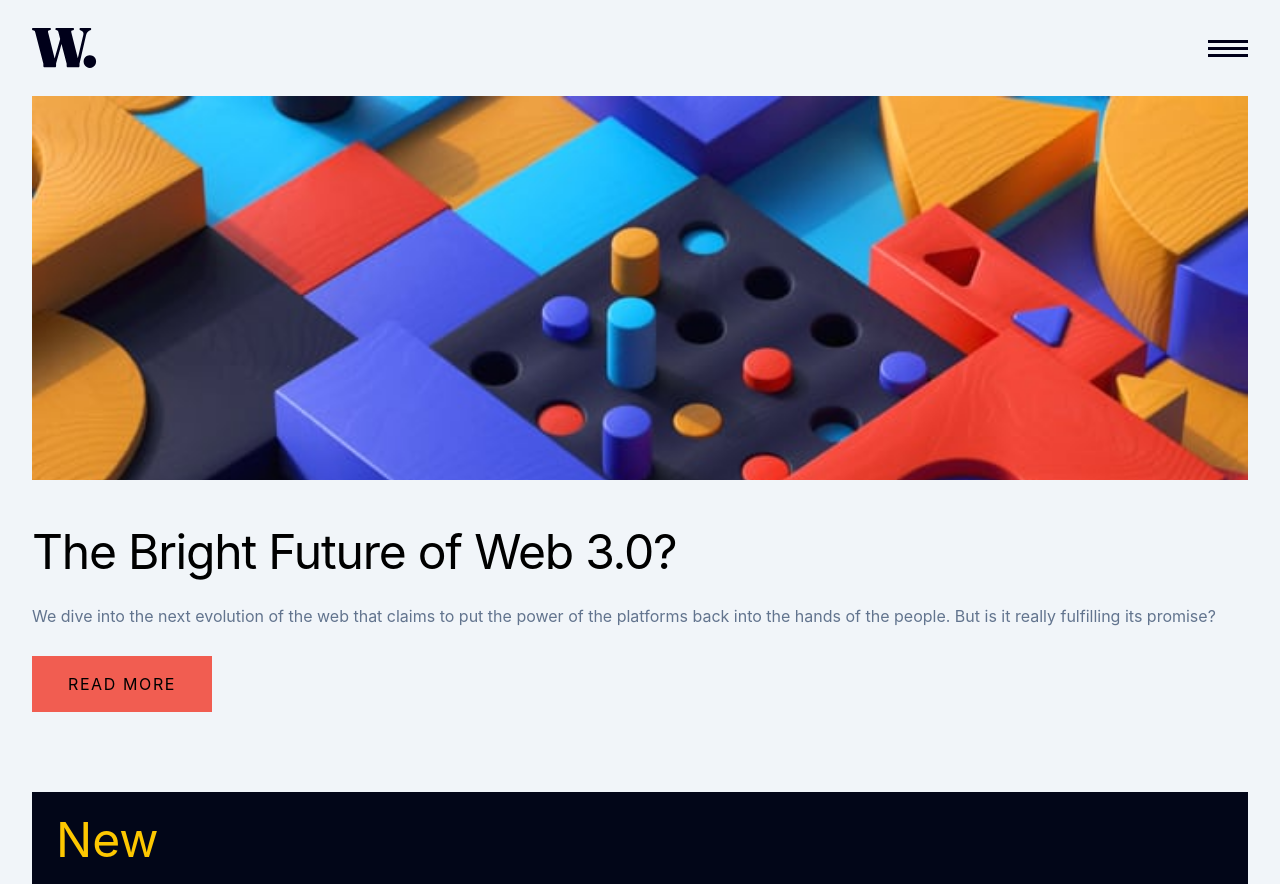
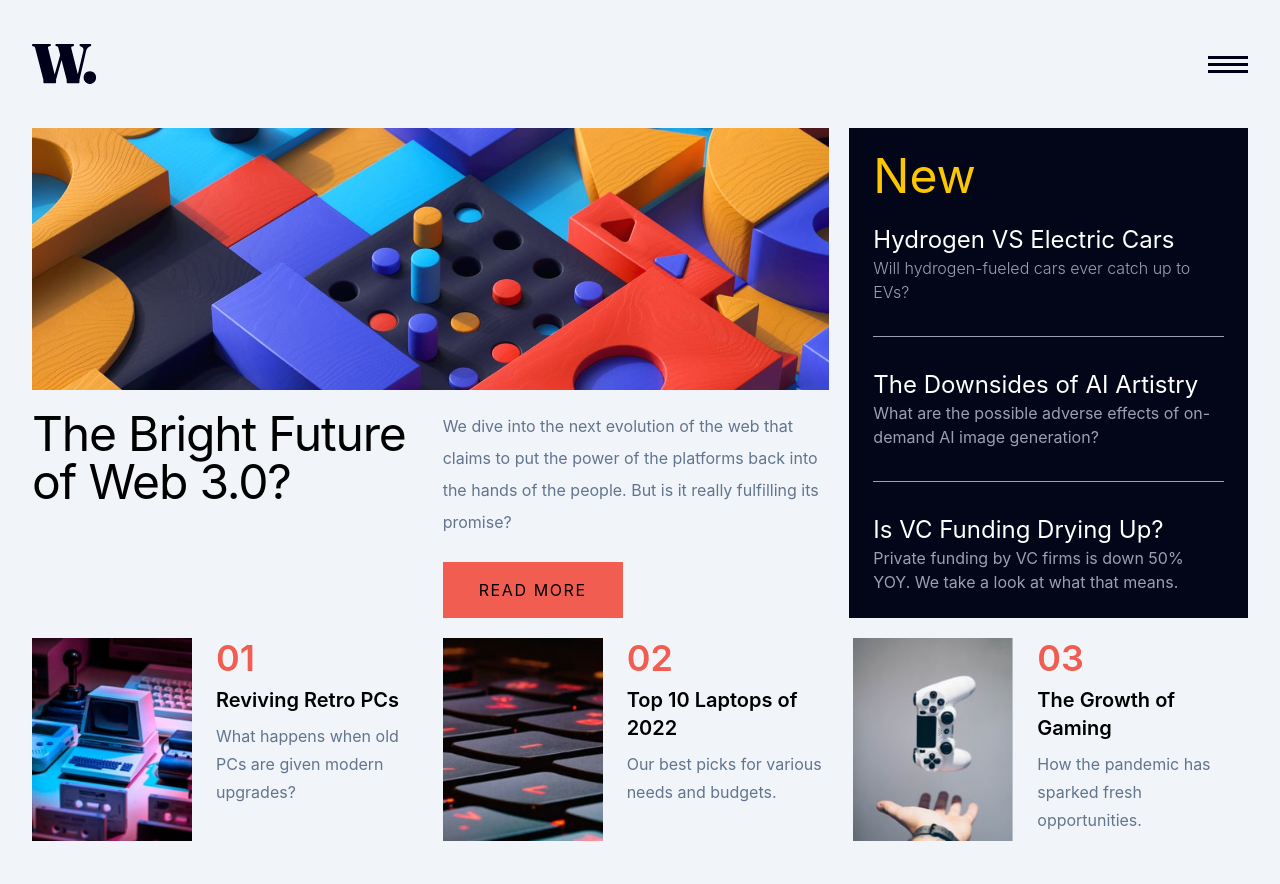
Before and after one commit to stargazing25/09.bews-homepage-main, a website built with Vite: page index.html in a window 1280 px wide. Shown: the top 884 px of the page. Built offline with nearby package versions, Linux system fonts and the light colour scheme.

Commit message:
feat: add multi-devices responsive styles

```diff
--- a/index.html
+++ b/index.html
@@ -9,46 +9,56 @@
   </head>
   <body class="font-inter bg-slate-100">
     <!-- HEADER -->
-    <header class="flex justify-between items-center px-8 h-24">
-      <div>
+    <header
+      class="flex justify-between items-center px-8 h-24 max-w-7xl mx-auto lg:h-32"
+    >
+      <div class="cursor-pointer">
         <img src="images/logo.svg" alt="logo" />
       </div>
       <div class="cursor-pointer">
         <img src="images/icon-menu.svg" alt="icon menu" />
       </div>
     </header>
-    <div class="px-8 grid grid-cols-1">
+
+    <!-- CONTENT -->
+    <div
+      class="mx-auto max-w-7xl px-8 grid grid-cols-1 md:grid-cols-2 md:gap-5 lg:grid-cols-[2fr_1fr]"
+    >
+      <div class="grid grid-cols-1 md:gap-5 md:grid-rows-[1fr_auto]">
         <!-- FIRST IMAGE -->
         <div
-        class="bg-[url(/images/image-web-3-mobile.jpg)] bg-cover bg-top w-full h-96 mb-12"
+          class="bg-[url(/images/image-web-3-mobile.jpg)] bg-cover bg-top w-full h-96 mb-12 md:h-full md:mb-0 lg:bg-[url(/images/image-web-3-desktop.jpg)]"
         ></div>
         <!-- DESCRIPTION -->
-      <main class="mb-20">
+        <main class="mb-20 grid sm:grid-cols-2 sm:gap-6 md:mb-0 md:self-end">
           <h2 class="text-5xl mb-6 tracking-tight">
             The Bright Future of Web 3.0?
           </h2>
           <div>
             <p class="text-slate-500 text-base/8 font-normal mb-6">
               We dive into the next evolution of the web that claims to put the
-            power of the platforms back into the hands of the people. But is it
-            really fulfilling its promise?
+              power of the platforms back into the hands of the people. But is
+              it really fulfilling its promise?
             </p>
             <button
-            class="bg-[#f15d51] uppercase px-9 py-4 tracking-widest cursor-pointer hover:bg-slate-950 hover:text-white transition-all duration-300 active:bg-slate-800 active:text-white"
+              class="bg-[#f15d51] uppercase px-9 py-4 tracking-widest cursor-pointer hover:bg-slate-950 hover:text-white transition-all duration-300 active:bg-slate-800 active:text-white md:px-5 lg:px-9"
             >
               Read more
             </button>
           </div>
         </main>
+      </div>
 
       <!-- LIST OF NEWS -->
-      <aside class="text-white bg-slate-950 p-6 mb-20">
+      <aside
+        class="text-white bg-slate-950 p-6 mb-20 md:col-start-2 md:row-start-1 md:row-end md:mb-0"
+      >
         <h2 class="text-yellow-400 text-5xl mb-6">New</h2>
         <article class="mb-8 border-b border-gray-400">
           <a href="#" class="hover:text-yellow-400 transition-all duration-300">
             <h3 class="text-2xl">Hydrogen VS Electric Cars</h3>
           </a>
-          <p class="font-lighter text-gray-400 mb-8">
+          <p class="font-light text-gray-400 mb-8">
             Will hydrogen-fueled cars ever catch up to EVs?
           </p>
         </article>
@@ -73,8 +83,8 @@
       </aside>
 
       <!-- ARTICLES -->
-      <section class="mb-20">
-        <ol>
+      <section class="mb-20 md:col-span-full">
+        <ol class="grid md:grid-cols-2 md:gap-4 lg:grid-cols-3">
           <!-- ARTICLE 1 -->
           <li class="mb-10">
             <article class="grid grid-cols-[10rem_1fr] gap-6">
```
Lines whose indentation alone changed are shown as unchanged.
